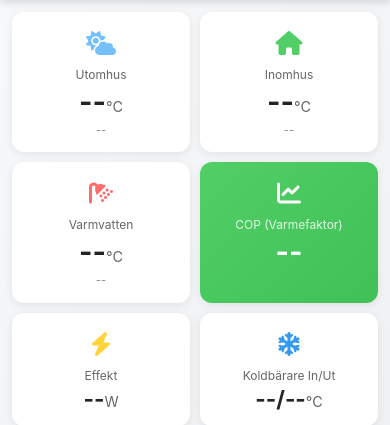
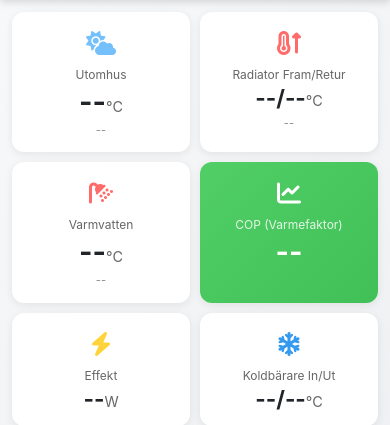
Before and after one commit to dsjodin/heatpumpv2, a Flask app: page /mobile in a window 390 px wide. Shown: the part 48-473 px from the top of the page. Run offline with Flask 3, Linux system fonts and the light colour scheme; some libraries are stand-ins or nearby versions.

Commit message:
Replace indoor temp with radiator temps in mobile UI
Show radiator forward/return temperatures instead of indoor
temperature, which is more useful for monitoring the heating system.

```diff
--- a/dashboard/templates/mobile.html
+++ b/dashboard/templates/mobile.html
@@ -131,7 +131,7 @@
 
         /* Temperature colors */
         .temp-outdoor .icon { color: #74c0fc; }
-        .temp-indoor .icon { color: #51cf66; }
+        .temp-radiator .icon { color: #ff6b6b; }
         .temp-hotwater .icon { color: var(--color-hot); }
         .temp-brine .icon { color: #339af0; }
 
@@ -366,11 +366,11 @@
                 <div class="minmax" id="temp-outdoor-minmax">--</div>
             </div>
 
-            <div class="status-card temp-indoor">
-                <div class="icon"><i class="fas fa-home"></i></div>
-                <div class="label">Inomhus</div>
-                <div class="value" id="temp-indoor">--<span class="unit">°C</span></div>
-                <div class="minmax" id="temp-indoor-minmax">--</div>
+            <div class="status-card temp-radiator">
+                <div class="icon"><i class="fas fa-temperature-arrow-up"></i></div>
+                <div class="label">Radiator Fram/Retur</div>
+                <div class="value small" id="temp-radiator">--/--<span class="unit">°C</span></div>
+                <div class="minmax" id="temp-radiator-minmax">--</div>
             </div>
 
             <div class="status-card temp-hotwater">
@@ -509,8 +509,20 @@
 
             // Update temperatures
             updateTemp('temp-outdoor', current.outdoor_temp);
-            updateTemp('temp-indoor', current.indoor_temp);
             updateTemp('temp-hotwater', current.hot_water);
+
+            // Radiator temps (forward/return)
+            if (current.radiator_forward && current.radiator_return) {
+                const radFwd = current.radiator_forward.current !== null ? current.radiator_forward.current.toFixed(1) : '--';
+                const radRet = current.radiator_return.current !== null ? current.radiator_return.current.toFixed(1) : '--';
+                document.getElementById('temp-radiator').innerHTML = `${radFwd}/${radRet}<span class="unit">°C</span>`;
+
+                // Min/max for radiator
+                const minmaxEl = document.getElementById('temp-radiator-minmax');
+                if (current.radiator_forward.min !== null && current.radiator_forward.max !== null) {
+                    minmaxEl.textContent = `Fram: ${current.radiator_forward.min.toFixed(0)}°-${current.radiator_forward.max.toFixed(0)}°`;
+                }
+            }
 
             // Brine temps
             if (current.brine_in && current.brine_out) {
```
